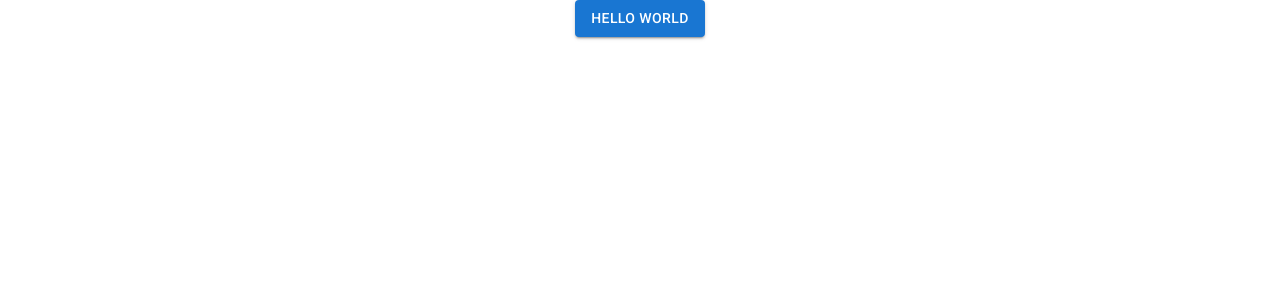
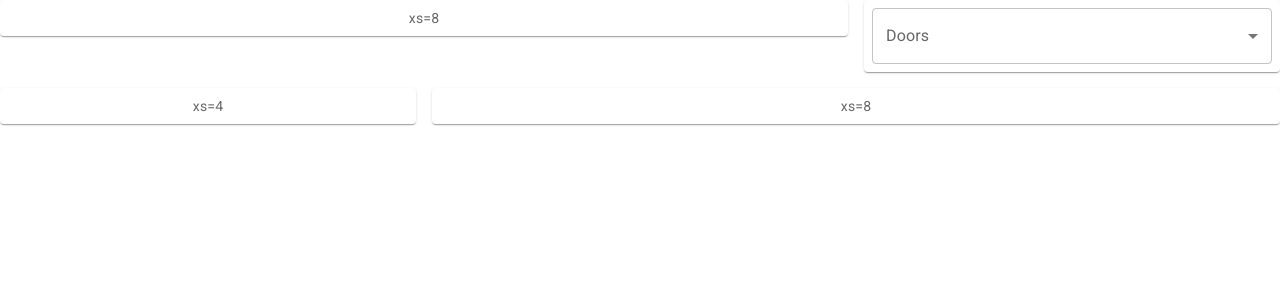
Before and after one commit to infiniteoo/docking_bay_monitor, a React (Create React App) app: page / in a window 1280 px wide. Shown: the top 300 px of the page. Built offline with nearby package versions, Linux system fonts and the light colour scheme.

Commit message:
added material ui and select drop for doors

```diff
--- a/src/App.js
+++ b/src/App.js
@@ -1,12 +1,43 @@
 import "./App.css";
-import Button from "@mui/material/Button";
 import CssBaseline from "@mui/material/CssBaseline";
+import BasicSelect from "./components/BasicSelect";
+import Box from "@mui/material/Box";
+
+import { styled } from "@mui/material/styles";
+import Paper from "@mui/material/Paper";
+import { useState } from "react";
 
 function App() {
+  const [count, setCount] = useState(20);
+
+  const Item = styled(Paper)(({ theme }) => ({
+    backgroundColor: theme.palette.mode === "dark" ? "#1A2027" : "#fff",
+    ...theme.typography.body2,
+    padding: theme.spacing(1),
+    textAlign: "center",
+    color: theme.palette.text.secondary,
+  }));
   return (
     <div className="App">
       <CssBaseline />
-      <Button variant="contained">Hello World</Button>
+      <Box sx={{ width: 1 }}>
+        <Box display="grid" gridTemplateColumns="repeat(12, 1fr)" gap={2}>
+          <Box gridColumn="span 8">
+            <Item>xs=8</Item>
+          </Box>
+          <Box gridColumn="span 4">
+            <Item>
+              <BasicSelect count={count} />
+            </Item>
+          </Box>
+          <Box gridColumn="span 4">
+            <Item>xs=4</Item>
+          </Box>
+          <Box gridColumn="span 8">
+            <Item>xs=8</Item>
+          </Box>
+        </Box>
+      </Box>
     </div>
   );
 }
--- /dev/null
+++ b/src/components/BasicSelect.js
@@ -0,0 +1,34 @@
+import * as React from "react";
+import Box from "@mui/material/Box";
+import InputLabel from "@mui/material/InputLabel";
+import MenuItem from "@mui/material/MenuItem";
+import FormControl from "@mui/material/FormControl";
+import Select from "@mui/material/Select";
+
+export default function BasicSelect(props) {
+  const [age, setAge] = React.useState("");
+
+  const handleChange = (event) => {
+    setAge(event.target.value);
+  };
+  console.log("count", props.count);
+
+  return (
+    <Box sx={{ minWidth: 120 }}>
+      <FormControl fullWidth>
+        <InputLabel id="demo-simple-select-label">Doors</InputLabel>
+        <Select
+          labelId="demo-simple-select-label"
+          id="demo-simple-select"
+          value={age}
+          label="Age"
+          onChange={handleChange}
+        >
+          {[...Array(props.count)].map((e, i) => (
+            <MenuItem value={i}>{i + 1}</MenuItem>
+          ))}
+        </Select>
+      </FormControl>
+    </Box>
+  );
+}
```
